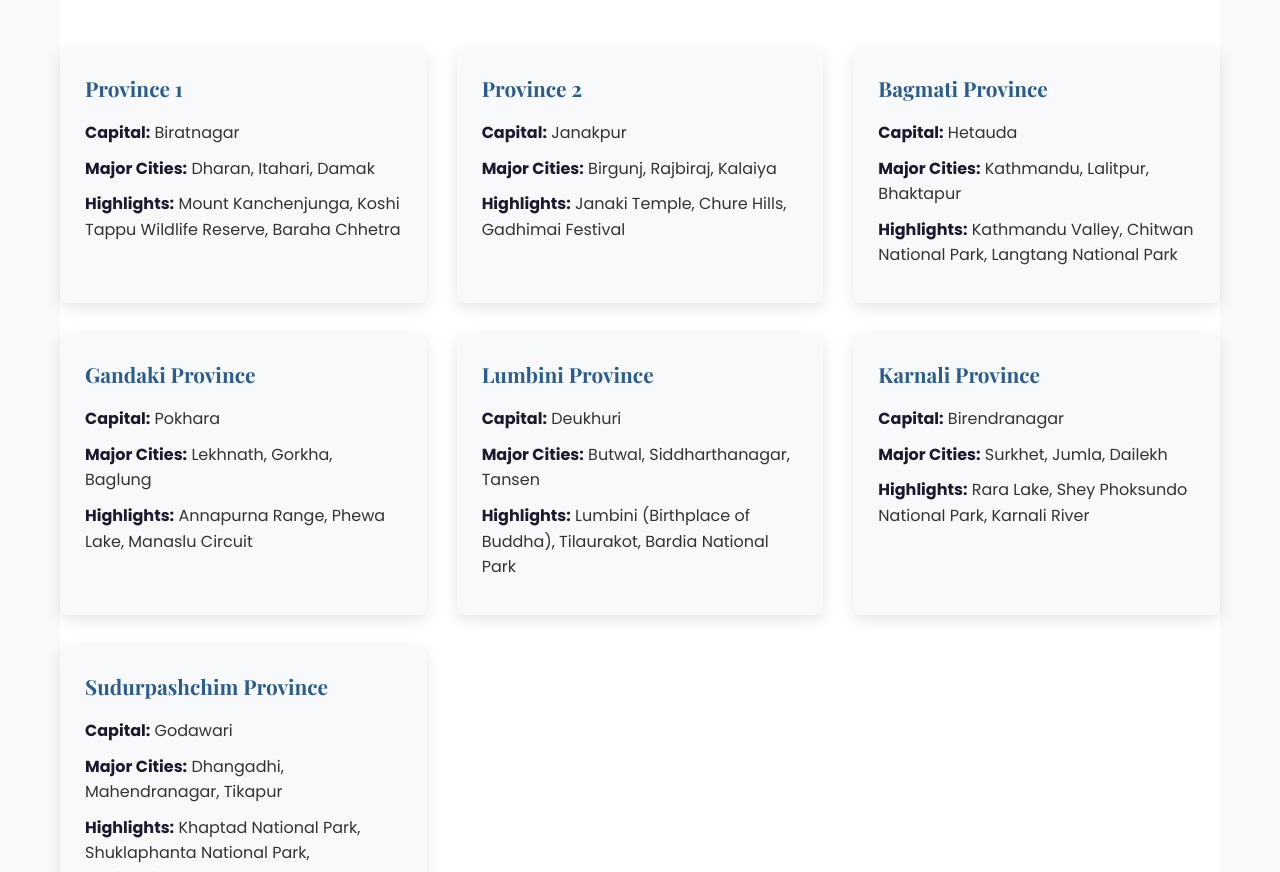
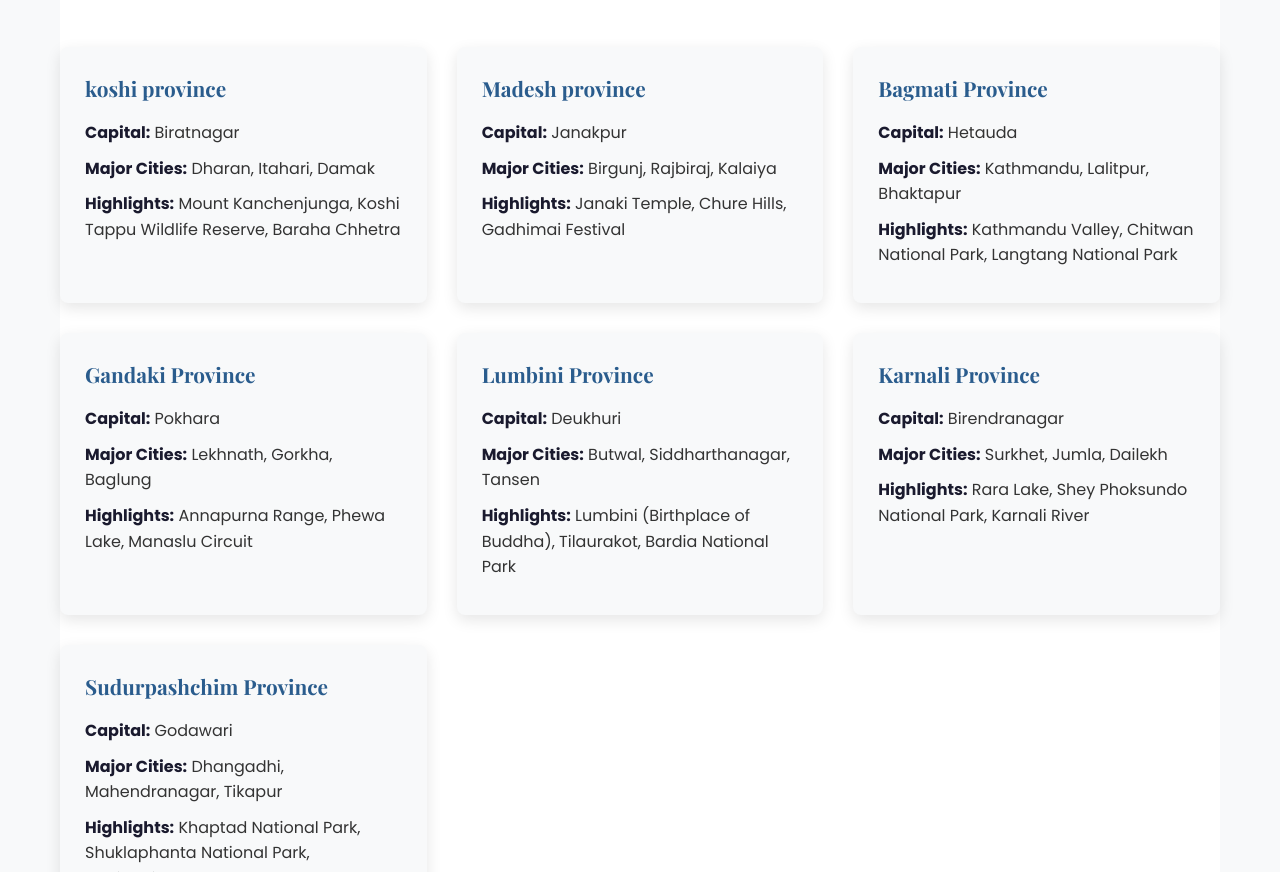
Before and after one commit to Budhakrishna/explor_nepal.com, a plain HTML site: page index.html in a window 1280 px wide. Shown: the part 2498-3370 px from the top of the page. Drawn offline with nearby package versions, Linux system fonts and the light colour scheme.

Commit message:
Update index.html
Signed-off-by: Budhakrishna <budhahari79@gmail.com>

```diff
--- a/index.html
+++ b/index.html
@@ -679,20 +679,20 @@
             <div class="provinces-section">
                 <h2 class="section-title">Nepal's Seven Provinces</h2>
                 <div class="provinces-grid">
-                    <!-- Province 1 -->
+                    <!-- koshi province -->
                     <div class="province-card">
                         <a href="provinces/koshi.html">
-                            <h3>Province 1</h3>
+                            <h3>koshi province</h3>
                             <p><strong>Capital:</strong> Biratnagar</p>
                             <p><strong>Major Cities:</strong> Dharan, Itahari, Damak</p>
                             <p><strong>Highlights:</strong> Mount Kanchenjunga, Koshi Tappu Wildlife Reserve, Baraha Chhetra</p>
                         </a>
                     </div>
 
-                    <!-- Province 2 -->
+                    <!-- Madesh province -->
                     <div class="province-card">
                         <a href="provinces/madesh.html">
-                            <h3>Province 2</h3>
+                            <h3>Madesh province</h3>
                             <p><strong>Capital:</strong> Janakpur</p>
                             <p><strong>Major Cities:</strong> Birgunj, Rajbiraj, Kalaiya</p>
                             <p><strong>Highlights:</strong> Janaki Temple, Chure Hills, Gadhimai Festival</p>
```
